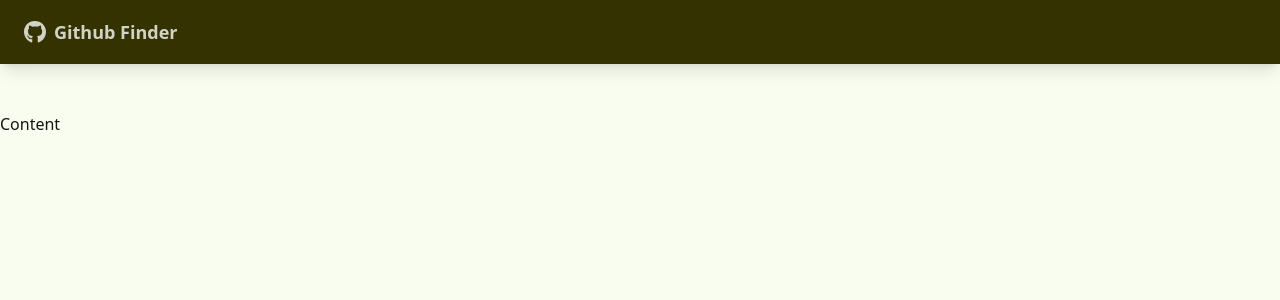
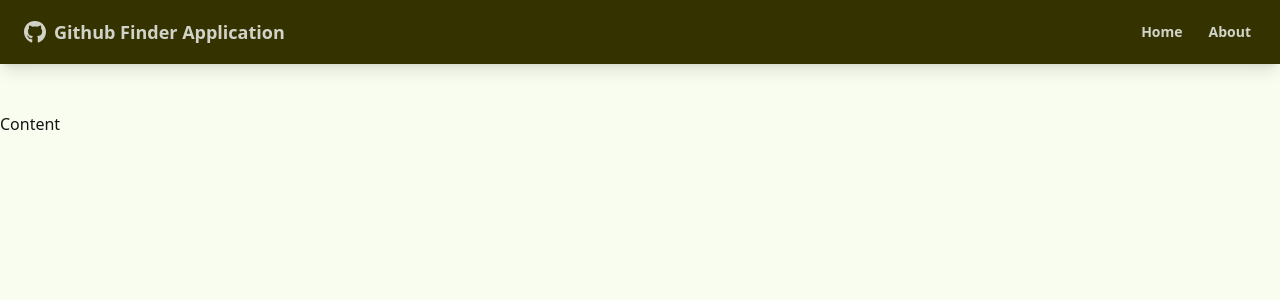
Before and after one commit to tejaswinidvekaria/teve-react, a React (Create React App) app: page / in a window 1280 px wide. Shown: the top 300 px of the page. Built offline with nearby package versions, Linux system fonts and the light colour scheme.

Commit message:
Navbar all set

```diff
--- a/src/components/layout/Navbar.jsx
+++ b/src/components/layout/Navbar.jsx
@@ -1,27 +1,52 @@
 import React from 'react'
-// we are bring in GitHub Logo from font awesome
 import { FaGithub } from 'react-icons/fa'
 import { Link } from 'react-router-dom'
-// we have a title pass in for the logo
 import PropTypes from 'prop-types'
 
 function Navbar({title}) {
-  return (
-    <nav className='navbar mb-12 shadow-lg bg-neutral text-neutral-content'>
-        <div className='container mx-auto'>
-              <div className="flex-none px-2 mx-2">
+    return (
+        //   daisyui gives us some padding and all through this navbar class
+        // mb-12 is the margin bottom
+        // shadow-lg gives us some drop shadows
+        // bg-neutral is for the background is also from one of the daisyui classes
+        <nav className='navbar mb-12 shadow-lg bg-neutral text-neutral-content'>
+            {/* mx-auto is doing margin auto left and right. i.e.here it affects on logo */}
+            <div className='container mx-auto'>
+                {/* adding padding and margin using classes px-2 and mx-2 respectively */}
+                <div className="flex-none px-2 mx-2">
+                    {/* we are using inline class because we have text next to it
+                    pr-2 means padding right 2
+                    text-3xl makes the logo little bigger.
+                    */}
                   <FaGithub className='inline pr-2 text-3xl' />
+                  {/* we wonna wrap up the title in a link as well
+                  The 'to' prop specifies the target URL or path that the link should navigate to. In this case, it is set to '/', which typically represents the root or home path.
+                  */}
                   <Link to='/' className='text-lg font-bold align-middle'>
                       {title}
                   </Link>
               </div>
+                <div className="flex-1 px2 mx-2">
+                    {/* we wonna link moved over to right */}
+                    <div className="flex justify-end">
+                        {/* btn-ghost class for a link that has a hover effect
+                        btn-sm which is small
+                        */}
+                <Link to='/' className='btn btn-ghost btn-sm rounded-btn'>
+                    Home
+                </Link>
+                <Link to='/about' className='btn btn-ghost btn-sm rounded-btn'>
+                    About
+                </Link>
+                </div>
+            </div>
         </div>
     </nav>
   )
 }
 
 Navbar.defaultProps = {
-    title: 'Github Finder',
+    title: 'Github Finder Application',
 }
 
 Navbar.propTypes = {
```
